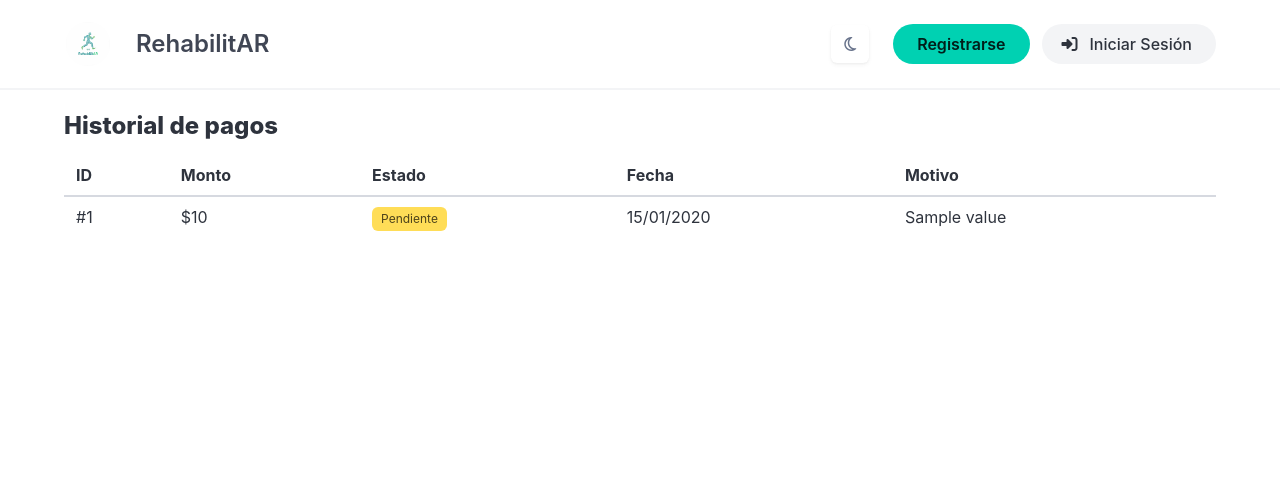
After one commit to ianKief/RehabilitAR, a Flask app: template src/web/templates/pagos/historial_pagos.html in a window 1280 px wide. The commit adds this page. Shown: the top 503 px of the page. Run offline with Flask 3, Linux system fonts and the light colour scheme; the template is opened without the code that fills it: most values are stand-ins (such as "Sample title", 1, 10 or a date in 2020).

Commit message:
agrege hitorial de pagos

```diff
--- a/src/web/templates/layout.html
+++ b/src/web/templates/layout.html
@@ -239,6 +239,12 @@
                                         <span class="icon mr-2"><i class="fas fa-chalkboard-user"></i></span>Mis Clases
                                     </a>
                                 </li>
+                                <li>
+                                    <a href="{{ url_for('pagos.historial_pagos') }}"
+                                        class="py-2.5 px-3 {% if request.path.startswith('/pagos/historial') %}menu-item-active{% endif %}">
+                                        <span class="icon mr-2"><i class="fas fa-receipt"></i></span>Historial de Pagos
+                                    </a>
+                                </li>
                             {% endif %}
                             <!-- Agrega más enlaces según sea necesario -->
                         </ul>
--- /dev/null
+++ b/src/web/templates/pagos/historial_pagos.html
@@ -0,0 +1,55 @@
+{% extends "layout.html" %}
+
+{% block title %}Historial de Pagos{% endblock %}
+
+{% block content %}
+
+<h1 class="title is-4 mb-4">Historial de pagos</h1>
+
+{% if pagos %}
+
+<table class="table is-fullwidth is-striped">
+    <thead>
+        <tr>
+            <th>ID</th>
+            <th>Monto</th>
+            <th>Estado</th>
+            <th>Fecha</th>
+            <th>Motivo</th>
+        </tr>
+    </thead>
+
+    <tbody>
+        {% for pago in pagos %}
+        <tr>
+            <td>#{{ pago.id }}</td>
+            <td>${{ pago.monto_total }}</td>
+            <td>
+                {% if pago.estado_pago.name == "COMPLETADO" %}
+                    <span class="tag is-success">Completado</span>
+                {% else %}
+                    <span class="tag is-warning">Pendiente</span>
+                {% endif %}
+            </td>
+            <td>{{ pago.fecha_creacion.strftime('%d/%m/%Y') }}</td>
+            <td>
+                {% if pago.detalle_pago and pago.detalle_pago|length > 0 %}
+                    {{ pago.detalle_pago[0].concepto_pago.value.replace('_', ' ').capitalize() }}
+                {% else %}
+                    Sin detalle
+                {% endif %}
+            </td>
+        </tr>
+        {% endfor %}
+    </tbody>
+</table>
+
+{% else %}
+
+<div class="notification is-info">
+    No tenés pagos registrados todavía.
+</div>
+
+{% endif %}
+
+{% endblock %}
```
Also changed, not shown: src/web/controllers/pagos.py (+25 -0 lines).
